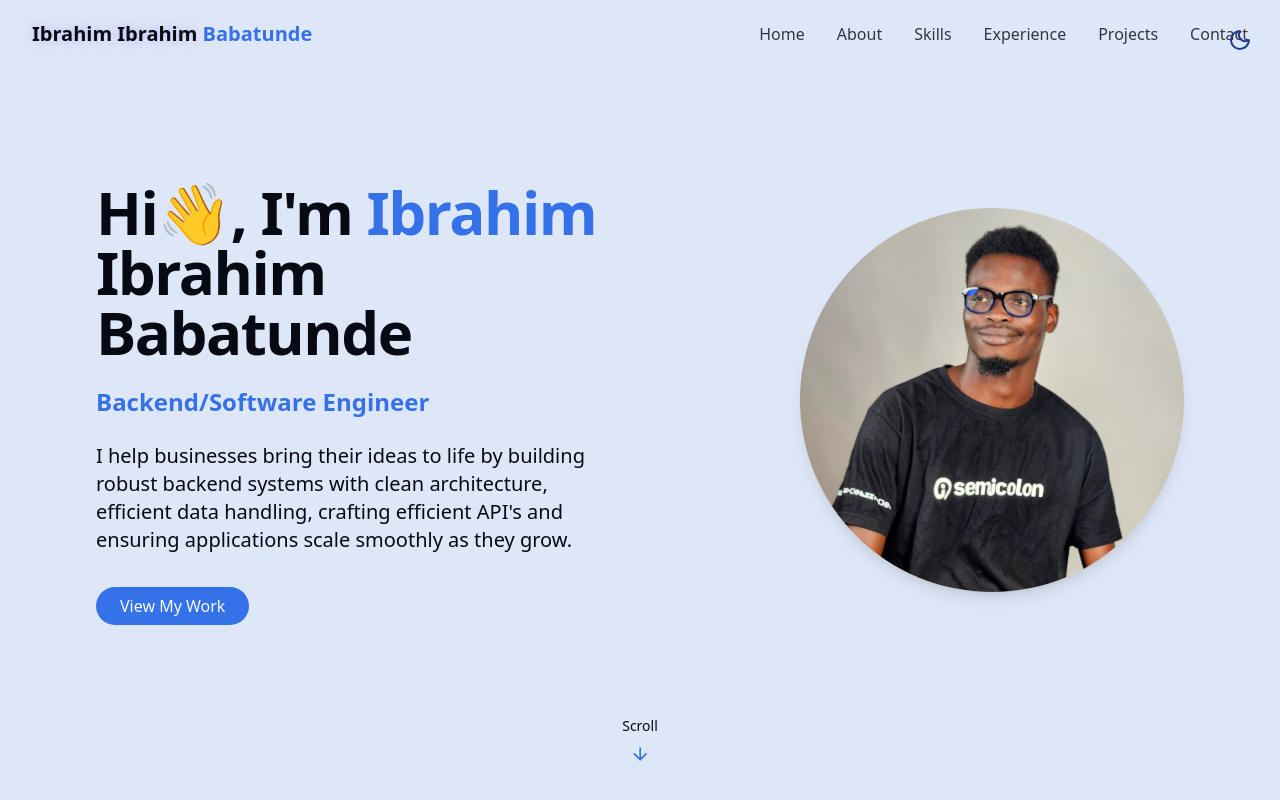
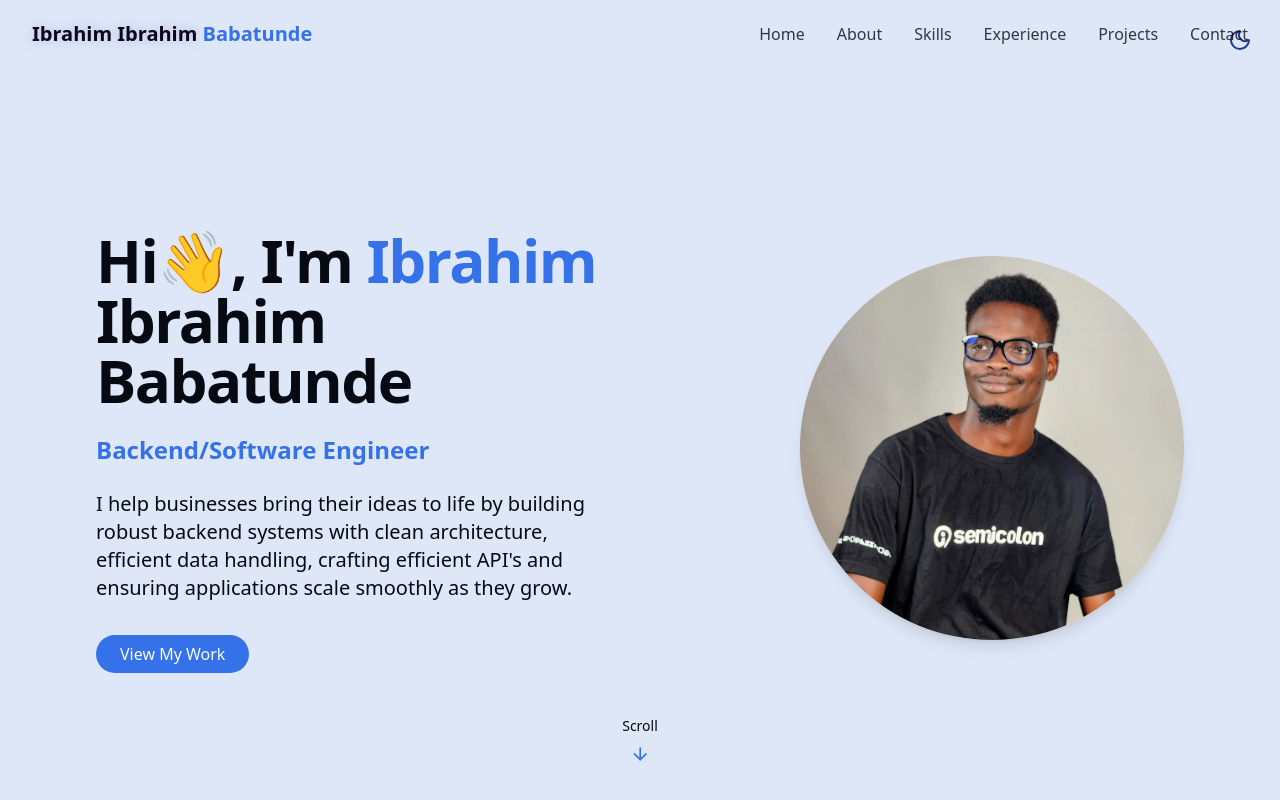
Before and after one commit to BramTechxxvi/my-portfolio, a React (Vite) app: page / in a window 1280 px wide. Shown: the top 800 px of the page. Built offline with nearby package versions, Linux system fonts and the light colour scheme.

Commit message:
working-on-all

```diff
--- a/src/components/HeroSection.jsx
+++ b/src/components/HeroSection.jsx
@@ -5,7 +5,7 @@
     return (
         <section
             id="hero"
-            className="relative min-h-screen flex flex-col items-center justify-center px-4">
+            className="relative min-h-screen flex flex-col items-center justify-center px-4 pt-24">
             <div className="container max-w-6xl mx-auto z-10 flex flex-col md:flex-row items-center justify-between gap-8">
                 {/* Text Section */}
                 <div className="flex-1 text-center md:text-left space-y-6">
--- a/src/components/NavBar.jsx
+++ b/src/components/NavBar.jsx
@@ -9,13 +9,11 @@
     {name: 'Experience', href: '#experience'},
     {name: 'Projects', href: '#projects'},
     {name: 'Contact', href: '#contact'},
-
 ];
 
 const NavBar = () => {
     const [isScrolled, setIsScrolled] = useState(false);
-    const [isMenuOpen, setIsMenuOpen] = useState(true);
-
+    const [isMenuOpen, setIsMenuOpen] = useState(false);
 
     useEffect(()=> {
         const handleScroll= ()=> {
@@ -27,7 +25,7 @@
 
     return (
     <nav className={cn(
-        "fixed w-full z-40 transition-all duration-300",
+        "fixed w-full z-50 transition-all duration-300",
         isScrolled ? "py-3 bg-background/80 backdrop-blur-md shadow-xs" : "py-5"
         )}>
         <div className='container flex items-center justify-between'>
@@ -56,11 +54,11 @@
                 {isMenuOpen ? <X size={24} /> : <Menu size={24}/>} {" "}
             </button>
 
+            {/* Mobile Menu Overlay */}
             <div className={cn(
                 "fixed inset-0 bg-background/95 backdrop-blur-md z-40 flex flex-col items-center justify-center",
                 "transition-all duration-300 md:hidden",
                 isMenuOpen ? "opacity-100 pointer-events-auto" : "opacity-0 pointer-events-none"
-
                 )}>
                 <div className='flex flex-col space-y-8 text-xl'>
                     {navItems.map((item, key)=> (
```
